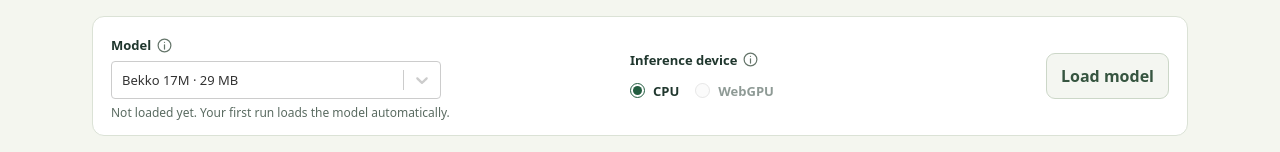
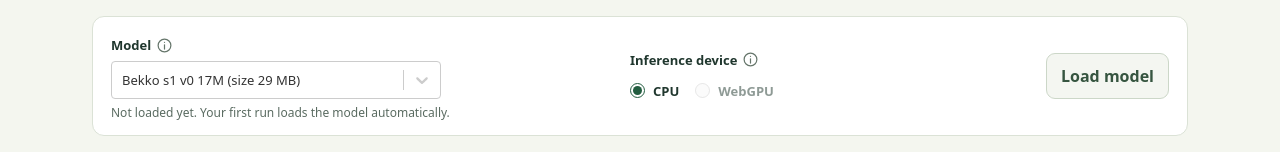
Before and after one commit to hotchpotch/bekko-system-one, a React (Vite) app in the folder browser/: page / in a window 1280 px wide. Shown: the part 171-323 px from the top of the page. Built offline with nearby package versions, Linux system fonts and the light colour scheme.

Commit message:
Show System One version and download size in model labels

```diff
--- a/browser/scripts/check-browser.js
+++ b/browser/scripts/check-browser.js
@@ -9,7 +9,7 @@
     if (await page.locator('#system').count()) throw Error('System prompt must not be in the UI');
     if (!await page.locator('#yes').isVisible() || !await page.locator('#no').isVisible()) throw Error('Yes/No meanings must be visible');
     await page.locator('#model').press('ArrowDown');
-    for (const name of ['Bekko 400M · Coming soon']) {
+    for (const name of ['Bekko s1 v0 400M (Coming soon)']) {
       if (await page.getByRole('option', {name, exact:true}).getAttribute('aria-disabled') !== 'true') throw Error('Unavailable models must be disabled');
     }
     await page.locator('#model').press('Escape');
--- a/browser/scripts/check-hub-models.js
+++ b/browser/scripts/check-hub-models.js
@@ -4,7 +4,7 @@
   await page.getByRole("radio", {name:"CPU", exact:true}).click();
   const select=async(id,name)=>{await page.locator(`#${id}`).press('ArrowDown');await page.getByRole('option',{name,exact:true}).click();};
   const rows=[];
-  for(const model of ['Bekko 17M · 29 MB','Bekko 68M · 196 MB']) {
+  for(const model of ['Bekko s1 v0 17M (size 29 MB)','Bekko s1 v0 68M (size 196 MB)']) {
     await select('model',model);
     if(!(await page.locator('#model-status').textContent()).includes('Not loaded')) throw Error('Model switch must clear session');
     for(const task of ['Noul (Yes/No)','Choice','Score']) {
--- a/browser/src/models.js
+++ b/browser/src/models.js
@@ -5,20 +5,20 @@
 export const MODELS = [
   {
     value: "17m",
-    name: "Bekko 17M",
-    label: "Bekko 17M · 29 MB",
+    name: "Bekko s1 v0 17M",
+    label: "Bekko s1 v0 17M (size 29 MB)",
     base: `${base}/17m/`,
   },
   {
     value: "68m",
-    name: "Bekko 68M",
-    label: "Bekko 68M · 196 MB",
+    name: "Bekko s1 v0 68M",
+    label: "Bekko s1 v0 68M (size 196 MB)",
     base: `${base}/68m/`,
   },
   {
     value: "400m",
-    name: "Bekko 400M",
-    label: "Bekko 400M · Coming soon",
+    name: "Bekko s1 v0 400M",
+    label: "Bekko s1 v0 400M (Coming soon)",
     disabled: true,
   },
 ];
```
